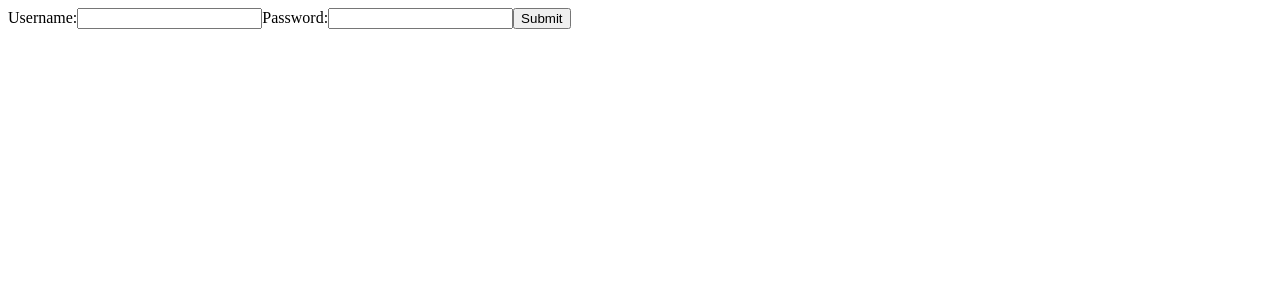
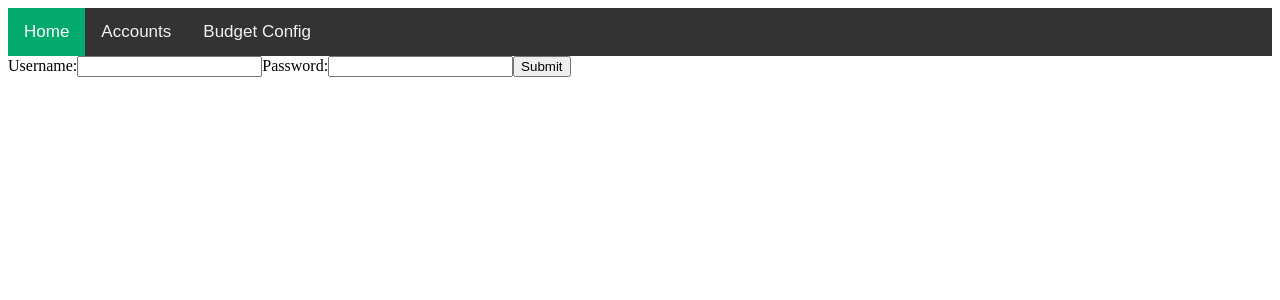
Before and after one commit to nrobins00/personal-finance, a React (Create React App) app in the folder frontend/: page / in a window 1280 px wide. Shown: the top 300 px of the page. Built offline with nearby package versions, Linux system fonts and the light colour scheme.

Commit message:
first budget pie

```diff
--- a/frontend/src/App.css
+++ b/frontend/src/App.css
@@ -1,4 +1,30 @@
-.App {
+.topnav {
+  background-color: #333;
+  overflow: hidden;
+}
+
+.topnav button {
+  float: left;
+  color: #f2f2f2;
+  text-align: center;
+  padding: 14px 16px;
+  text-decoration: none;
+  font-size: 17px;
+  background: transparent;
+  border: none;
+}
+
+.topnav button:hover {
+  background-color: #ddd;
+    color: black;
+}
+
+.topnav button.active {
+  background-color: #04AA6D;
+  color:white
+}
+
+/*.App {
   text-align: center;
 }
 
@@ -35,4 +61,4 @@
   to {
     transform: rotate(360deg);
   }
-}
+}*/
--- a/frontend/src/App.tsx
+++ b/frontend/src/App.tsx
@@ -1,4 +1,4 @@
-//import "./App.css";
+import "./App.css";
 import {
   usePlaidLink,
   PlaidLinkOptions,
@@ -12,15 +12,22 @@ import { useEffect, useState, FormEvent } from "react";
 import TransactionDisplay from "./components/TransactionDisplay";
 import Account from "./components/Account";
 import BudgetUpdateForm from "./components/BudgetUpdateForm";
+import BudgetSpendingPie from "./components/BudgetSpendingPie";
 
 
 function App() {
   const [loggedIn, setLoggedIn] = useState(false);
+  const [curPage, setCurPage] = useState('Home');
   return (
     <div className="App">
+      <div className="topnav">
+        <button className="active">Home</button>
+        <button>Accounts</button>
+        <button>Budget Config</button>
+      </div>
       <header className="App-header">
-        {loggedIn ? <HomePage /> : <LoginForm setLoggedIn={setLoggedIn} />}
       </header>
+      {loggedIn ? <HomePage /> : <LoginForm setLoggedIn={setLoggedIn} />}
     </div>
   );
 }
@@ -77,7 +84,6 @@ function HomePage() {
   let [spendings, setSpendings] = useState(0.0);
   let [linkToken, setLinkToken] = useState(null);
   let [accounts, setAccounts] = useState([]);
-  let [showUpdateBudget, setShowUpdateBudget] = useState(false);
   const fetchLinkTokenAndDoLink = async () => {
     if (linkToken) return;
     const response = await fetch("http://localhost:8080/api/linktoken", {
@@ -116,10 +122,6 @@ function HomePage() {
     setAccounts(data.accounts);
     console.log(data);
   };
-  const handleBudgetUpdateSubmit = (newBudget: number) => {
-    setCurBudget(newBudget)
-    setShowUpdateBudget(false)
-  }
 
   useEffect(() => {
     fetchLinkTokenAndDoLink();
@@ -130,11 +132,8 @@ function HomePage() {
   return (
     <div>
       <header>
-        <div style={{ display: 'flex' }}>
-          <p>budget: {curBudget}</p>
-          <button onClick={() => setShowUpdateBudget(true)}>Update Budget</button>
-          {showUpdateBudget && <BudgetUpdateForm handleBudgetUpdate={handleBudgetUpdateSubmit} />}
-        </div>
+        <BudgetSpendingPie budget={curBudget} spending={spendings} />
+        <p>budget: {curBudget}</p>
         <p>spent: {spendings}</p>
         <p>
           {linkToken && (
--- /dev/null
+++ b/frontend/src/components/BudgetSpendingPie.tsx
@@ -0,0 +1,27 @@
+import { Pie } from 'react-chartjs-2';
+import { Chart as ChartJS, ArcElement, Colors } from "chart.js";
+
+ChartJS.register(ArcElement);
+
+
+export default function BudgetSpendingPie(props: { budget: number, spending: number }) {
+    return (
+        <div style={{ height: '100px', width: '100px' }}>
+            <Pie
+                datasetIdKey='id'
+                data={{
+                    datasets: [
+                        {
+                            label: 'budget',
+                            data: [props.budget + props.spending, props.spending],
+                            backgroundColor: [
+                                'rgba(255, 99, 132, 0.2)',
+                                'rgba(54, 162, 235, 0.2)',
+                            ]
+                        },
+                    ]
+                }}
+            />
+        </div>
+    )
+}
```
Also changed, not shown: frontend/package.json (+5 -2 lines), 2 other files (tests, documents, lock files or other folders).
